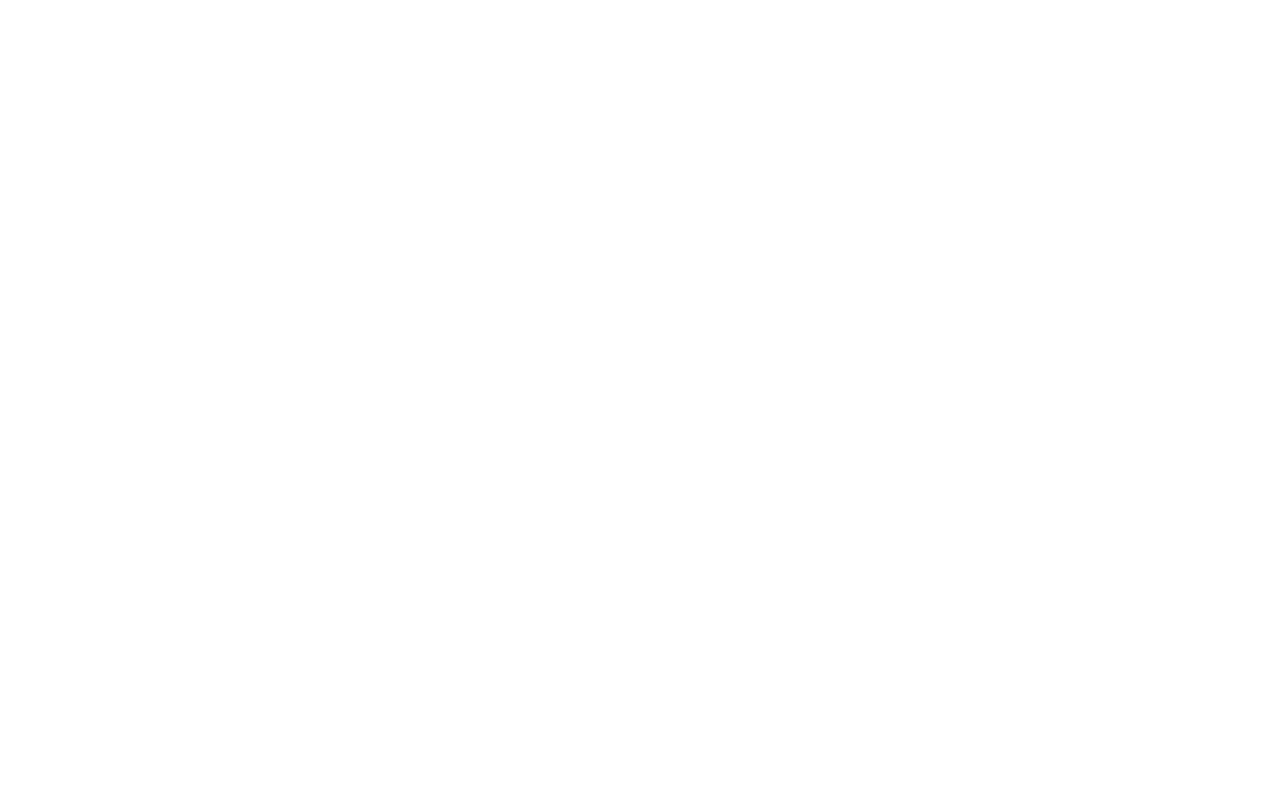
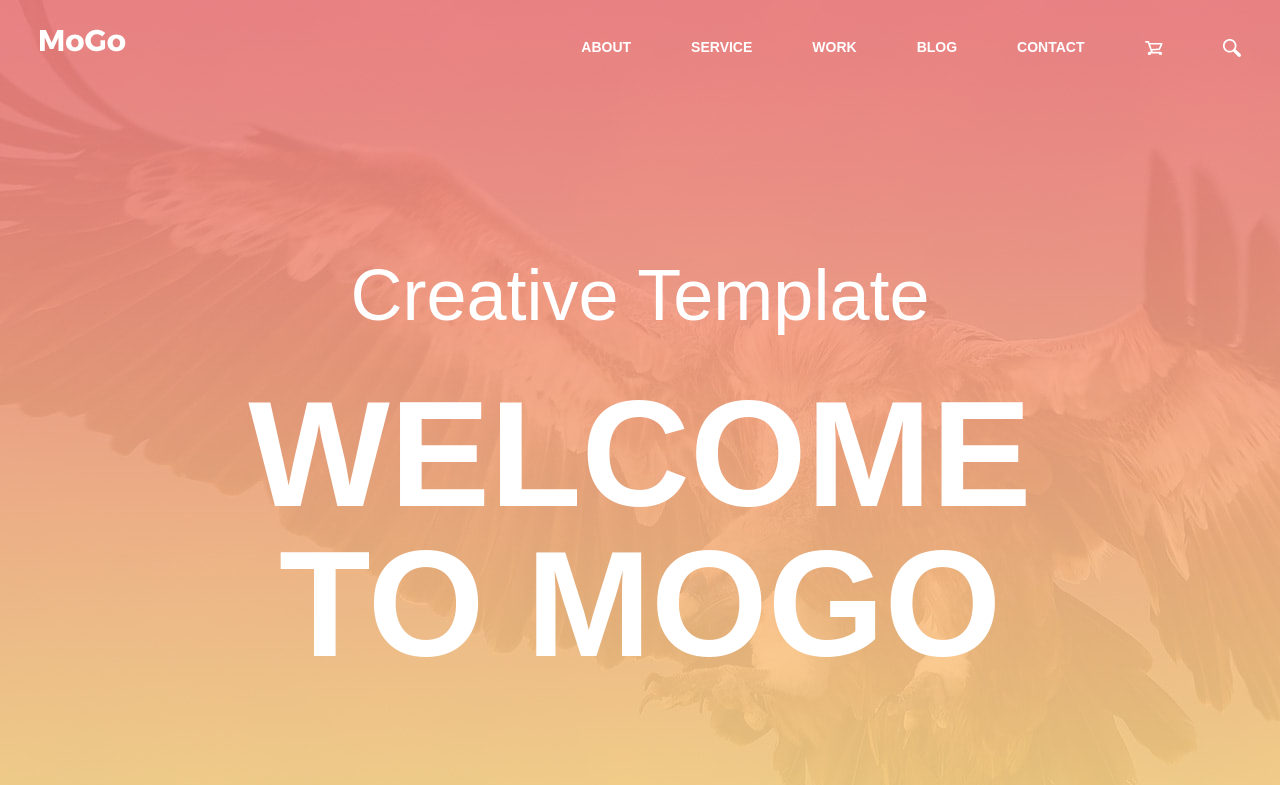
Before and after one commit to vit-1982/goit-fe-course, a plain HTML site: page module-10/index.html in a window 1280 px wide. Shown: the top 785 px of the page. Drawn offline with Linux system fonts and the light colour scheme; the site is published under a folder, as on GitHub Pages, so addresses that start at the root find nothing; a web font is replaced by a local one.

Commit message:
Home work 10 - 1

```diff
--- a/module-10/css/styles.css
+++ b/module-10/css/styles.css
@@ -23,7 +23,7 @@ body {
 }
 
 .head-wrapper {
-    background-image: url(/module-10/img/Layer.jpg);
+    background-image: url(../img/Layer.jpg);
     background-position: center;
     background-repeat: no-repeat;
     background-size: cover;
```
